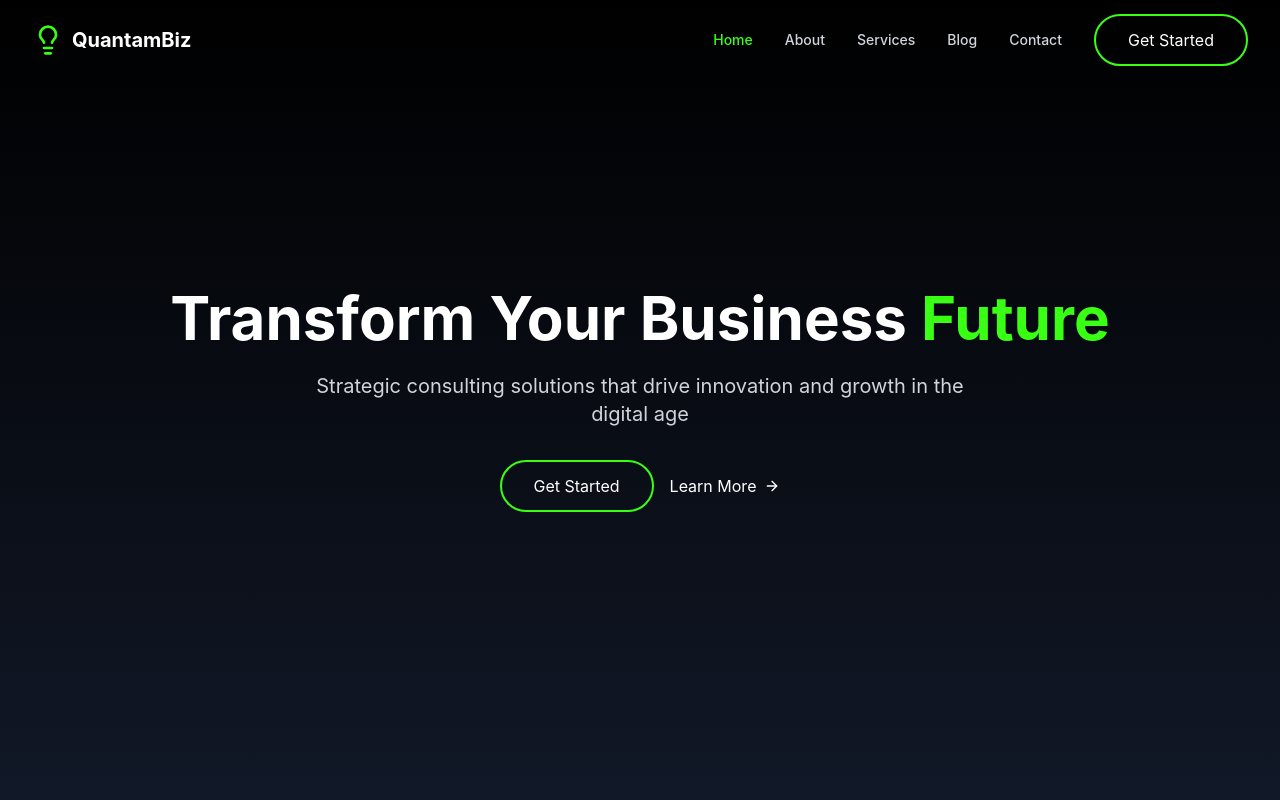
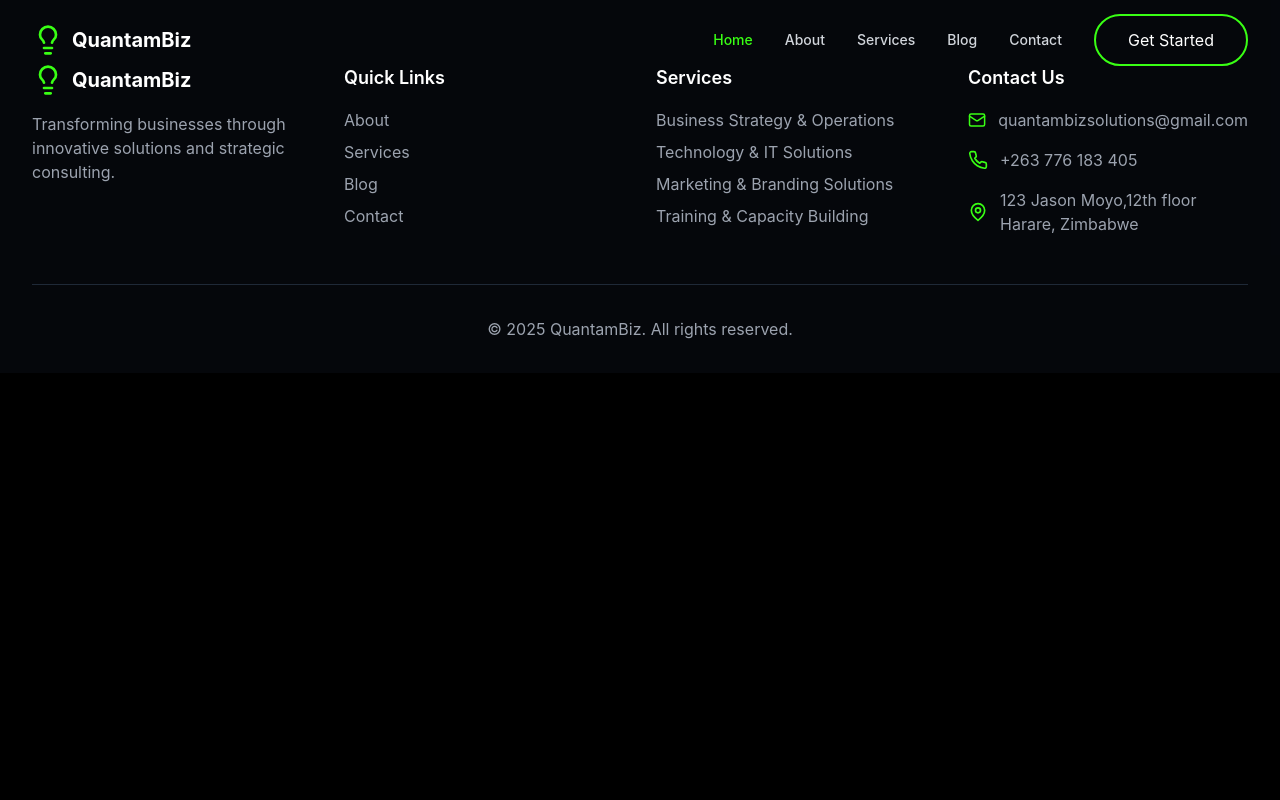
Before and after one commit to kawa202/QuantamBiz, a React (Vite) app: page / in a window 1280 px wide. Shown: the top 800 px of the page. Built offline with nearby package versions, Linux system fonts and the light colour scheme.

Commit message:
Update App.tsx

```diff
--- a/src/App.tsx
+++ b/src/App.tsx
@@ -20,7 +20,7 @@
         <Navbar />
         <AnimatePresence mode="wait">
           <Routes>
-            <Route path="/" element={<Home />} />
+            <Route path="/QuantamBiz" element={<Home />} />
             <Route path="/about" element={<About />} />
             <Route path="/services" element={<Services />} />
             <Route path="/services/technology-solutions" element={<TechnologySolutions />} />
```
